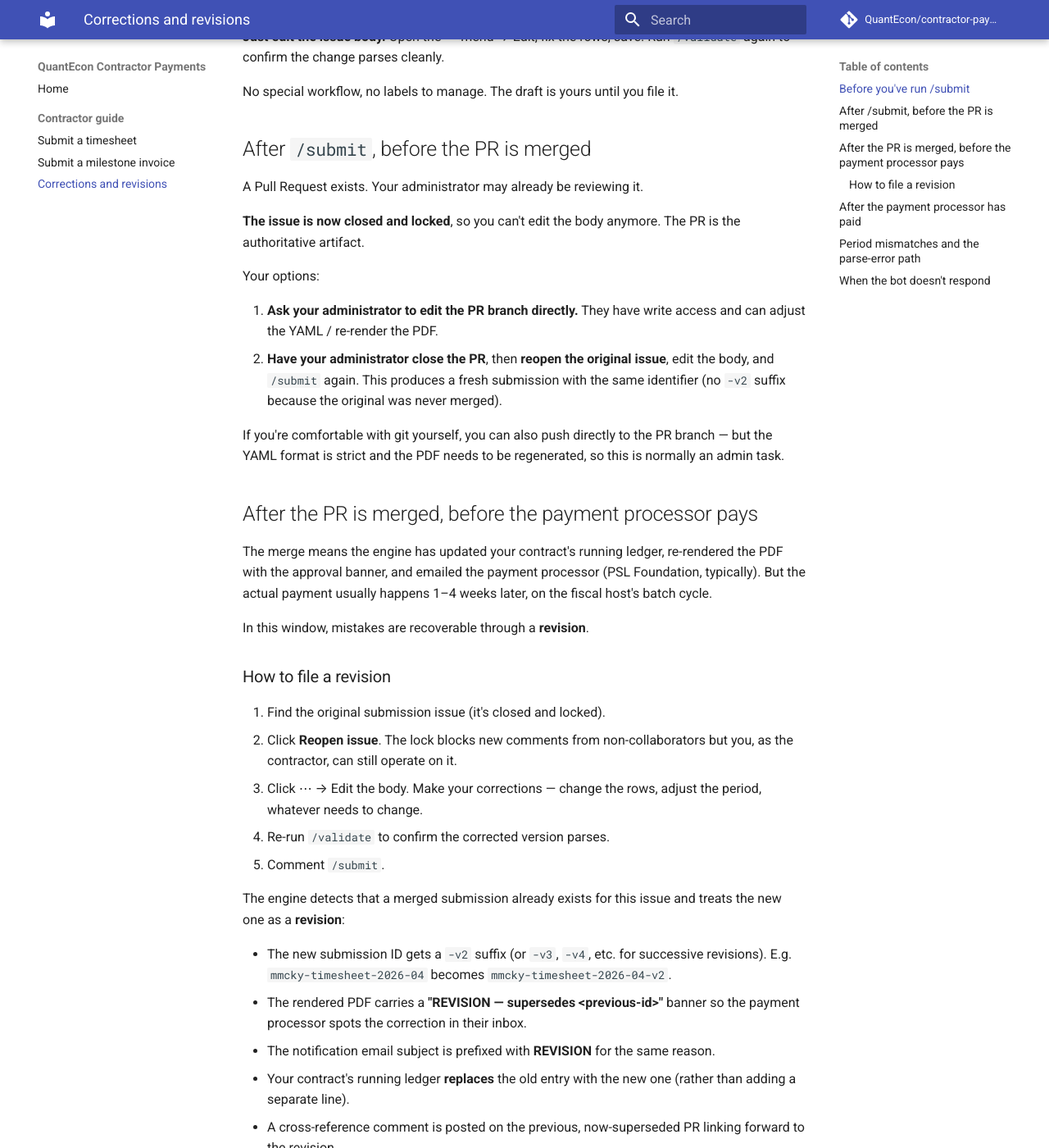
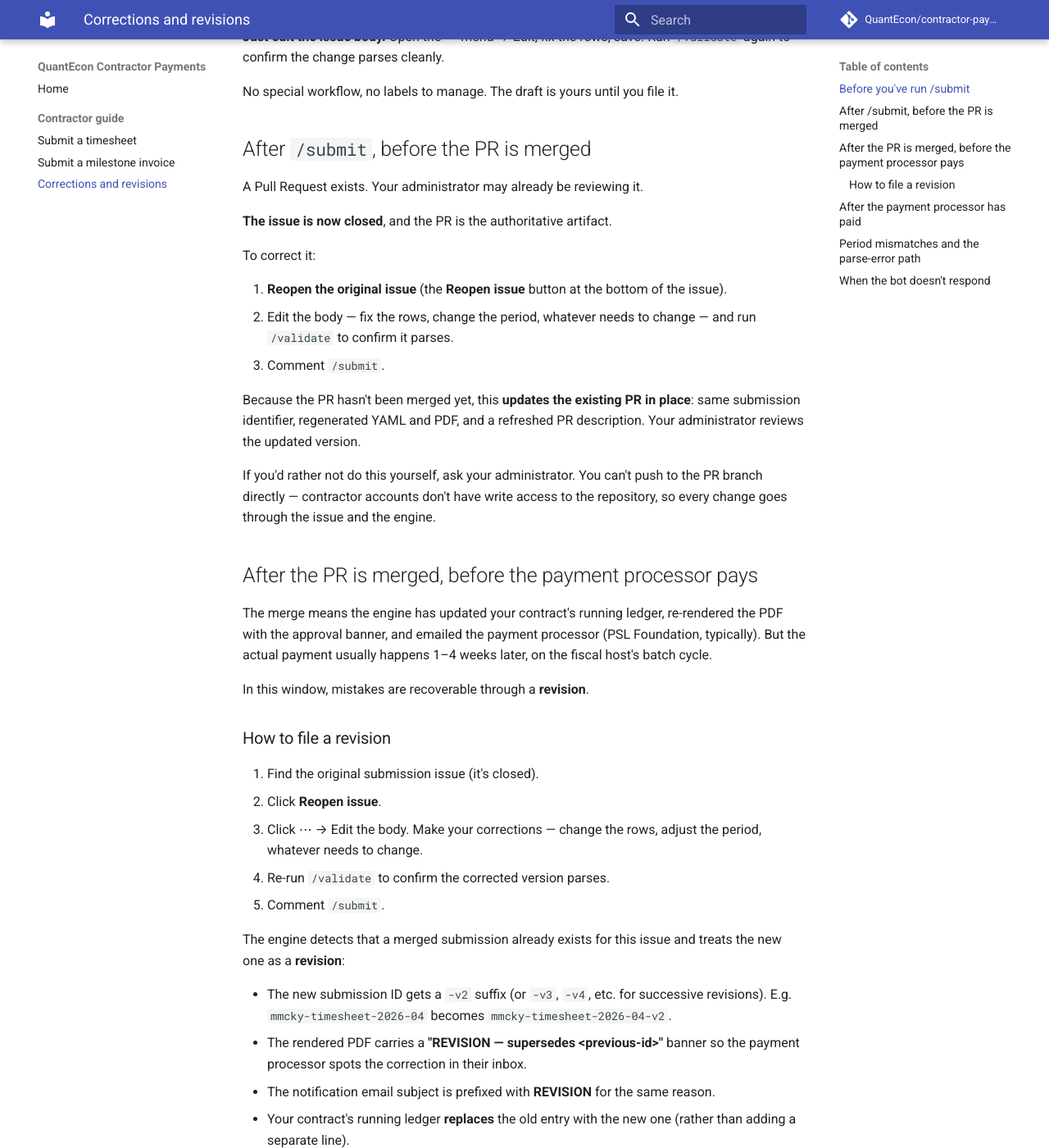
Before and after one commit to QuantEcon/contractor-payments, an MkDocs documentation site: the page built from docs/contractor-guide/corrections.md, in a window 1280 px wide and 1400 px high, scrolled down 399 px. Shown: the whole window at 82% size. Built offline with MkDocs 1.6.1 and Material for MkDocs 9.7.7, drawn with Linux system fonts in a browser that asks for light colours; comment, search, counter and statistics services are not loaded.

Commit message:
Give contractors Triage instead of Write; stop locking submitted issues
With Write and no branch protection a contractor could merge their own
submission PR (which the engine treated as approval and emailed to PSL),
edit their contract's rate, and add a workflow on any branch that reads
the org SMTP secrets (an app password on admin@, which also grants IMAP).
Branch protection alone doesn't close the last one.

- onboarding/new-contractor.py grants permission=triage. Triage covers the
  whole submission flow: issues, /validate and /submit comments, the
  submit label, reopening for revisions.
- process-submission.yml closes the issue on /submit but no longer locks
  it: only Write+ can unlock, so a lock would strand a Triage contractor's
  revision path. The close comment now explains how to correct.
- Contractor guide and issue forms no longer describe locking or pushing
  to the PR branch; a correction before merge is reopen, edit, /submit
  (the open PR is updated in place, as the engine already did).
- ADMIN_RUNBOOK.md: new "Access model and branch protection" section with
  the one-time downgrade command for existing repos, SMTP credential
  rotation, recovery from a refused approval, and a warning that the
  GitHub App key plan is only safe while no contractor has Write.

Co-Authored-By: Claude Opus 5.5 <noreply@anthropic.com>
Claude-Session: https://claude.ai/code/session_01HvzxXkG6GTxaqnSfxyhKDN

```diff
--- a/docs/contractor-guide/corrections.md
+++ b/docs/contractor-guide/corrections.md
@@ -22,21 +22,25 @@ file it.
 
 A Pull Request exists. Your administrator may already be reviewing it.
 
-**The issue is now closed and locked**, so you can't edit the body
-anymore. The PR is the authoritative artifact.
+**The issue is now closed**, and the PR is the authoritative artifact.
 
-Your options:
+To correct it:
 
-1. **Ask your administrator to edit the PR branch directly.** They have
-   write access and can adjust the YAML / re-render the PDF.
-2. **Have your administrator close the PR**, then **reopen the original
-   issue**, edit the body, and `/submit` again. This produces a fresh
-   submission with the same identifier (no `-v2` suffix because the
-   original was never merged).
+1. **Reopen the original issue** (the **Reopen issue** button at the
+   bottom of the issue).
+2. Edit the body — fix the rows, change the period, whatever needs to
+   change — and run `/validate` to confirm it parses.
+3. Comment `/submit`.
 
-If you're comfortable with git yourself, you can also push directly to
-the PR branch — but the YAML format is strict and the PDF needs to be
-regenerated, so this is normally an admin task.
+Because the PR hasn't been merged yet, this **updates the existing PR
+in place**: same submission identifier, regenerated YAML and PDF, and a
+refreshed PR description. Your administrator reviews the updated
+version.
+
+If you'd rather not do this yourself, ask your administrator. You
+can't push to the PR branch directly — contractor accounts don't have
+write access to the repository, so every change goes through the
+issue and the engine.
 
 ## After the PR is merged, before the payment processor pays
 
@@ -49,10 +53,8 @@ In this window, mistakes are recoverable through a **revision**.
 
 ### How to file a revision
 
-1. Find the original submission issue (it's closed and locked).
-2. Click **Reopen issue**. The lock blocks new comments from
-   non-collaborators but you, as the contractor, can still operate on
-   it.
+1. Find the original submission issue (it's closed).
+2. Click **Reopen issue**.
 3. Click ⋯ → Edit the body. Make your corrections — change the rows,
    adjust the period, whatever needs to change.
 4. Re-run `/validate` to confirm the corrected version parses.
```
Also changed, not shown: PLAN.md (+2 -1 lines), README.md (+5 -3 lines), docs/contractor-guide/submit-invoice.md (+2 -1 lines), docs/contractor-guide/submit-timesheet.md (+3 -2 lines), notes/ADMIN_RUNBOOK.md (+99 -7 lines), 7 other files.
